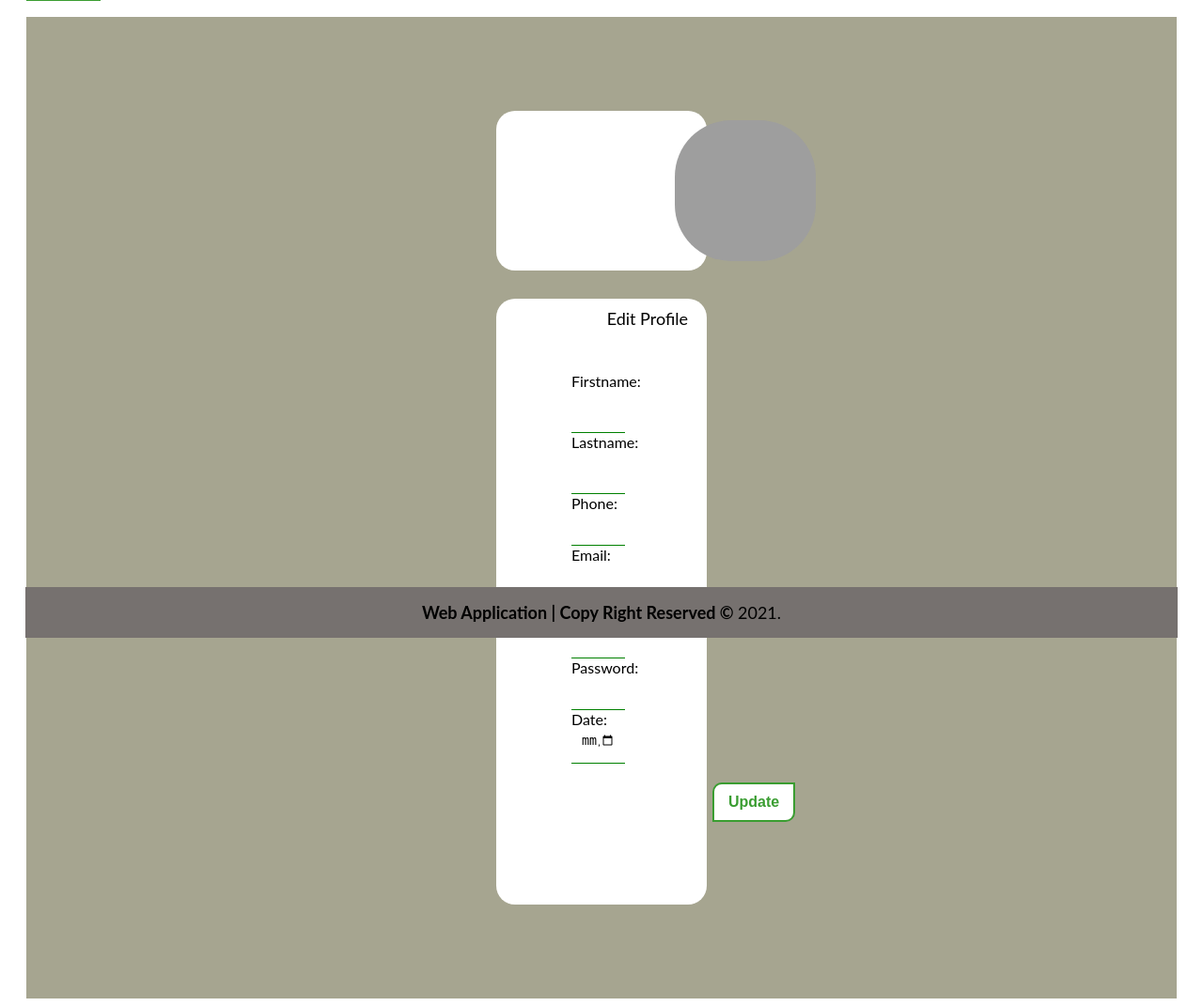
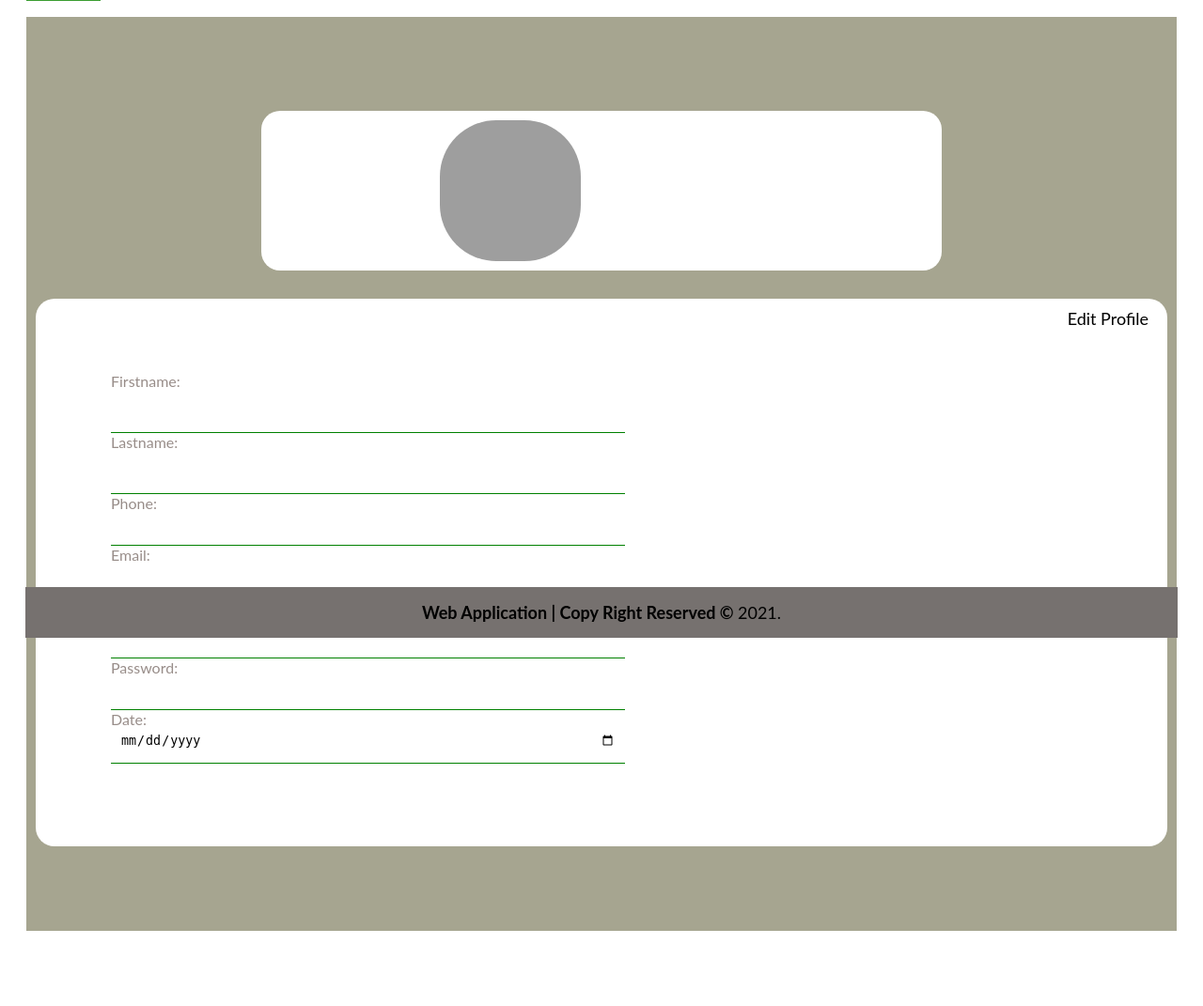
Before and after one commit to Maaruf01/web_app, a PHP site: page /profile.php in a window 1280 px wide. Shown: the part 121-1192 px from the top of the page at 94% size. After the commit the page ends 1112 px from the top, so only its background shows below. Run offline with PHP 8.4, Linux system fonts and the light colour scheme; grey boxes are pictures that could not be loaded.

Commit message:
styles added

```diff
--- a/style.css
+++ b/style.css
@@ -271,6 +271,7 @@ background-color: #a6a590;
 
 
 #profile-form label{
+  color: #988d89;
   font-size: 16px;
   margin: 5px 30px 5px 0px:
 
@@ -302,6 +303,7 @@ input[type=number], input[type=password],
   }
 
 #profile-form input[type=submit]{
+  display: none;
   font-size: 16px;
   font-weight: bold;
   background-color: #fff;
@@ -320,7 +322,7 @@ input[type=number], input[type=password],
 
 
 #profile-pic {
-  margin: 20px 500px 30px 500px;
+  margin: 20px 250px 30px 250px;
   border-radius: 20px;
   background-color: #fff;
   padding: 10px 0px;
@@ -335,7 +337,7 @@ input[type=number], input[type=password],
 }
 #profile-info{
  background-color: #fff;
- margin: 10px 500px 20px 500;
+ margin: 10px;
   border-radius: 20px;
  padding: 10px 0px 20px 50px;
 }
```
